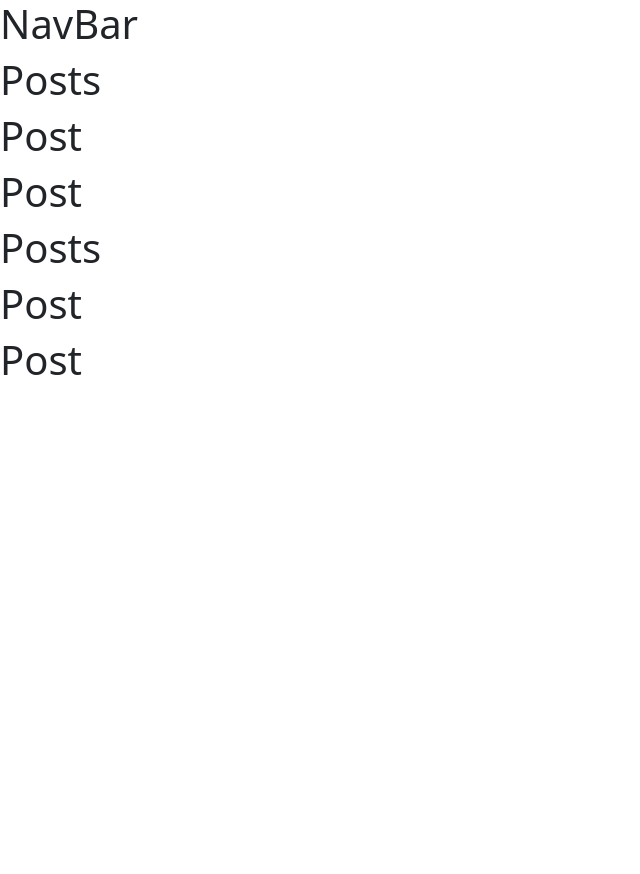
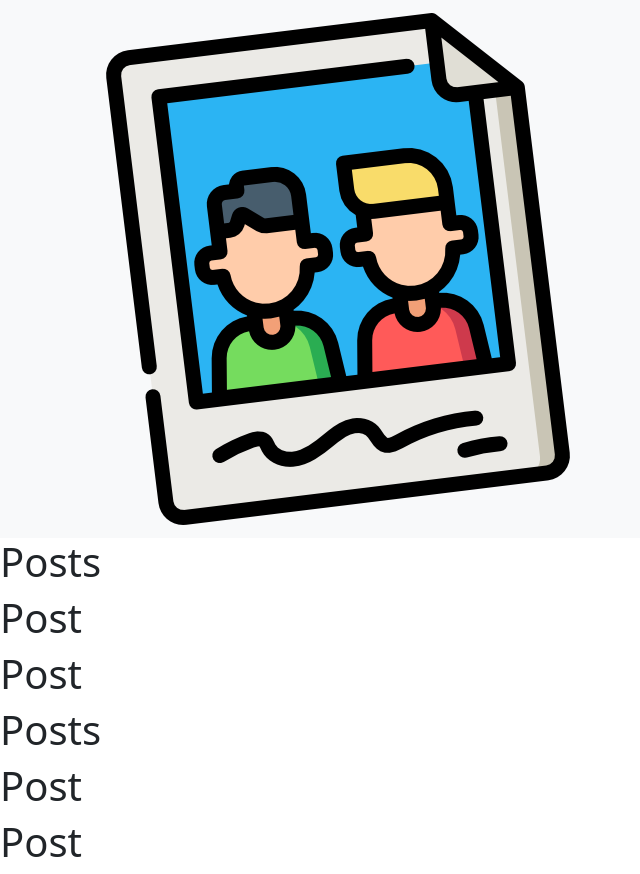
Before and after one commit to brosmar18/memories-frontend, a React (Create React App) app: page / in a window 1280 px wide. Shown: the whole page, without its empty margins (0-640 px from the left). Before the commit the page ends 800 px from the top, so only its background shows below. Built offline with nearby package versions, Linux system fonts and the light colour scheme.

Commit message:
file added

```diff
--- a/src/App.js
+++ b/src/App.js
@@ -1,5 +1,4 @@
 import React from 'react';
-import memories from './images/memories.png';
 import Posts from './Components/Posts/Posts';
 import NavBar from './Components/NavBar/NavBar';
 
--- a/src/Components/NavBar/NavBar.jsx
+++ b/src/Components/NavBar/NavBar.jsx
@@ -1,9 +1,24 @@
 import React from 'react'
 import {Container, Nav, Navbar, NavDropdown} from 'react-bootstrap';
+import memories from '../../images/memories.png';
 
 const NavBar = () => {
   return (
-    <h1>NavBar</h1>
+    <Navbar expand="lg" className='bg-body-tertiary'>
+        <Container>
+            <Navbar.Brand href='#'>
+                <img className='nav__img' src={memories} alt='memories' />
+            </Navbar.Brand>
+            <Navbar.Toggle id='basic-navbar-nav'>
+                <Navbar.Collapse id='basic-navbar-nav'>
+                    <Nav className='me-auto'>
+                        <Nav.Link href='#'>Home</Nav.Link>
+                        <Nav.Link href='#'>Contact</Nav.Link>
+                    </Nav>
+                </Navbar.Collapse>
+            </Navbar.Toggle>
+        </Container>
+    </Navbar>
   )
 }
 
```
Also changed, not shown: src/Components/NavBar/NavBar.css (added).
